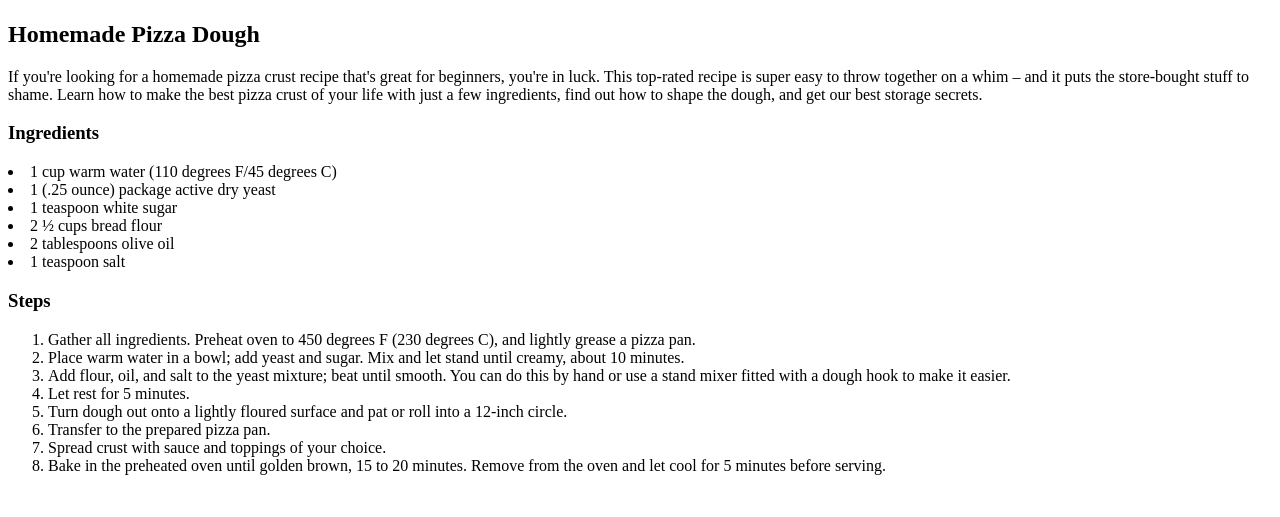
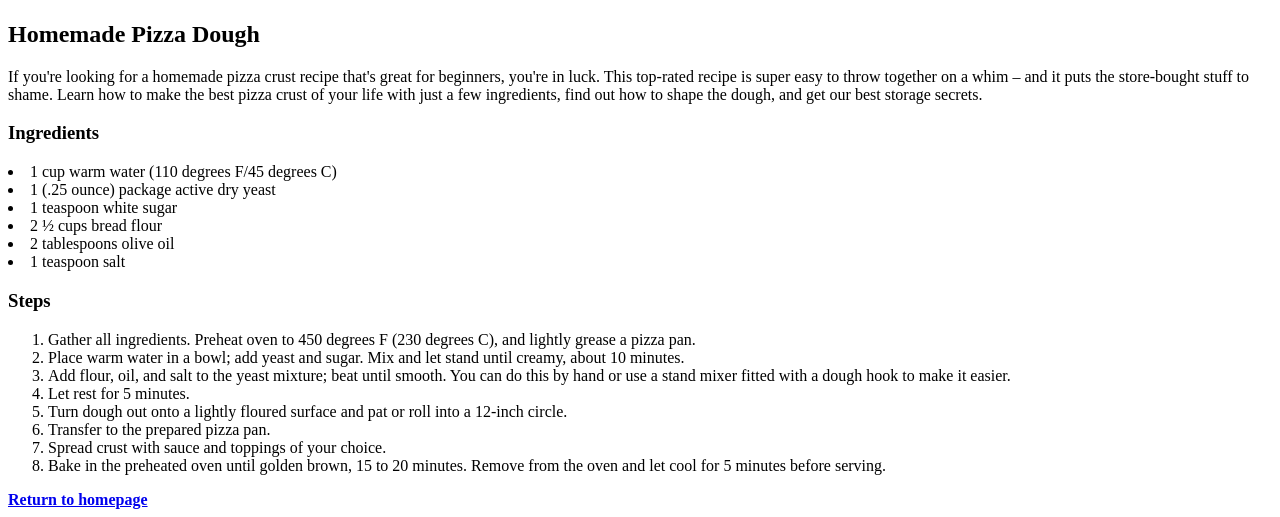
Before and after one commit to GGerardP/odin-recipes, a plain HTML site: page recipes/pizza.html in a window 1280 px wide. Shown: the part 323-840 px from the top of the page. Before the commit the page ends 814 px from the top, so only its background shows below. Drawn offline with Linux system fonts and the light colour scheme.

Commit message:
Added a return to homepage button to navigate back to main page

```diff
--- a/recipes/pizza.html
+++ b/recipes/pizza.html
@@ -38,5 +38,6 @@
     <li>Bake in the preheated oven until golden brown, 15 to 20 minutes. Remove from the oven and let cool for 5 minutes before serving.</li>
    </ol>
 
+   <a href="../index.html"><strong>Return to homepage</strong></a>
 </body>
 </html>
```
